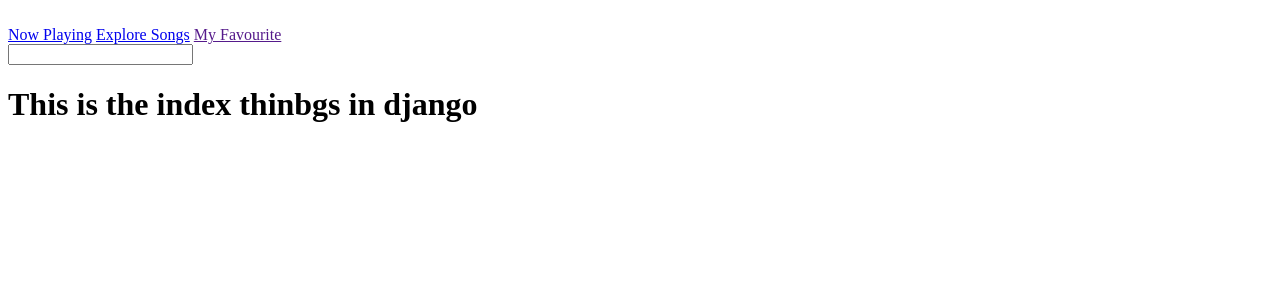
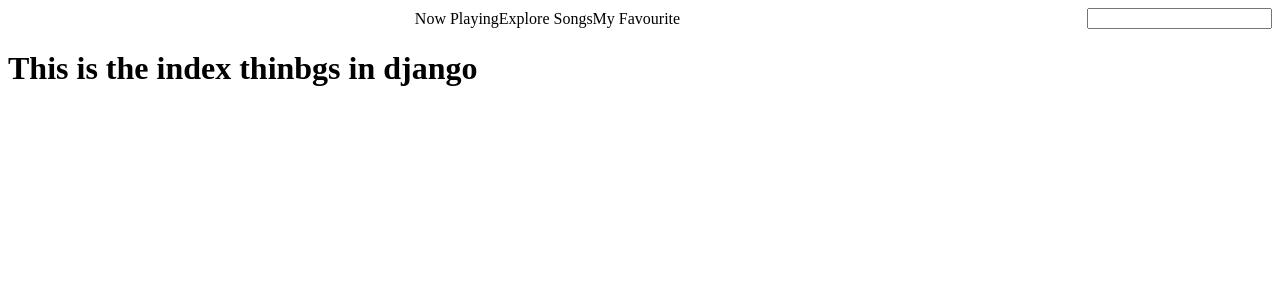
Before and after one commit to Suresh-Tamang/MusicCloud, a Django app: template templates/app/index.html in a window 1280 px wide. Shown: the top 300 px of the page. Run offline with Django 5.2, Linux system fonts and the light colour scheme; the template is opened without the code that fills it, so the values that code supplies are empty.

Commit message:
second comit

```diff
--- a/templates/base.html
+++ b/templates/base.html
@@ -6,7 +6,21 @@
     <meta name="viewport" content="width=device-width, initial-scale=1.0">
     <title>Document</title>
     <style>
+        header {
+            display: flex;
+            justify-content: space-between;
+            align-items: center;
+        }
 
+        nav {
+            display: flex;
+            justify-content: space-between;
+        }
+
+        nav a {
+            text-decoration: none;
+            color: black;
+        }
     </style>
 </head>
 
```
